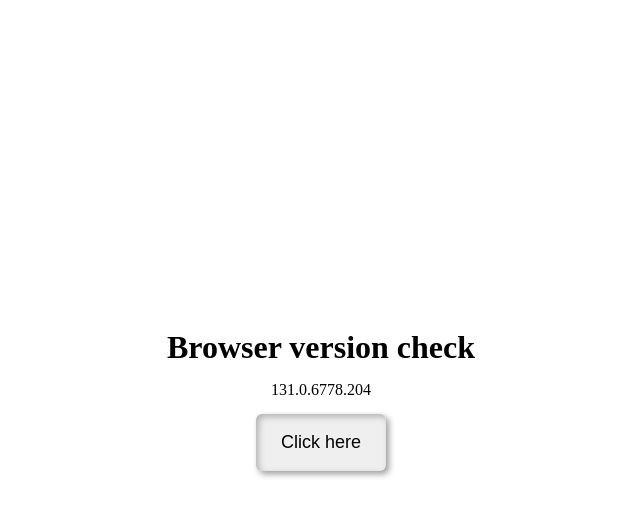
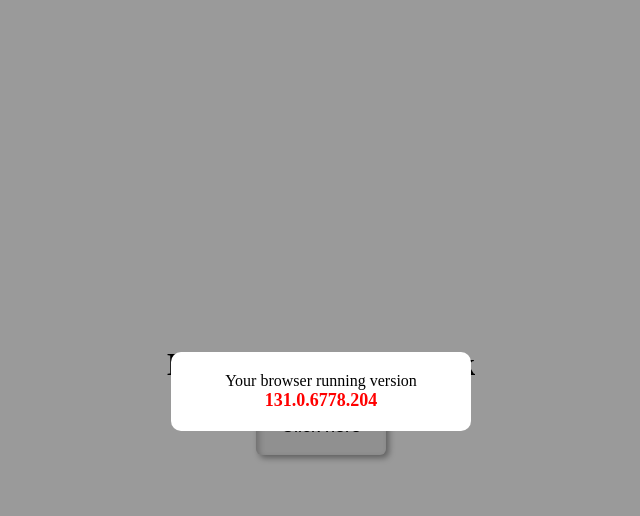
Before and after one commit to Mohibbulla-MMM/browser-check, a plain HTML site: page index.html in a window 1280 px wide. Both pictures are taken after a click on the button "Click here". Shown: the whole page, without its empty margins (319-959 px from the left). Drawn offline with Linux system fonts and the light colour scheme.

Commit message:
popup add

```diff
--- a/getVersion.js
+++ /dev/null
@@ -1,3 +0,0 @@
-
-
-module.exports = { getVersion };
--- a/index.html
+++ b/index.html
@@ -8,7 +8,18 @@
   </head>
   <body>
     <h1>Browser version check</h1>
-    <p id="version-show"></p>
+    <div id="popup" class="popup">
+      <div class="popup-box" >
+        <div class="box">
+          <!-- <section class="section">
+                <button class="button2">X</button>
+            </section> -->
+          <p class="p1">Your browser running version</p>
+          <p id="version-show" class="p2"></p>
+        </div>
+        <br />
+      </div>
+    </div>
     <button id="btn">Click here</button>
 
     <!-- script file  -->
--- a/script.js
+++ b/script.js
@@ -1,6 +1,7 @@
 "use strict";
 const btn = document.getElementById("btn");
 const versionShow = document.getElementById("version-show");
+const popup = document.getElementById("popup");
 // console.log(btn,versionShow);
 const browser = navigator.userAgent;
 btn.addEventListener("click", () => {
@@ -42,44 +43,18 @@ function getVersion(name) {
   if (value4.includes(".")) {
     // console.log(value4.includes('.'));
     console.log(value4);
+    const block = { display: "block" };
+    popup.classList.add('block');
+    popup.classList.remove('none');
+
     return value4;
-  } else {
+} else {
     return "Not Found";
-  }
 }
+}
+// pop close -----------------
+popup.addEventListener('click' ,()=>{
+    popup.classList.remove('block');
+    popup.classList.add('none');
 
-// const arr = value.indexOf("Chrome");
-// // console.log(arr);
-// const a = value.split(" ");
-// const b = value.slice(arr);
-// const c = b.split(" ");
-// const d = c[0].split("/");
-// // console.log(b);
-// // console.log(d[1]);
-// // console.log(value.split('('));
-
-// function myFunction() {
-//   if (
-//     (navigator.userAgent.indexOf("Opera") ||
-//       navigator.userAgent.indexOf("OPR")) != -1
-//   ) {
-//     alert("Opera");
-//   } else if (navigator.userAgent.indexOf("Edg") != -1) {
-//     alert("Edge");
-//   } else if (navigator.userAgent.indexOf("Chrome") != -1) {
-//     alert("Chrome");
-//   } else if (navigator.userAgent.indexOf("Safari") != -1) {
-//     alert("Safari");
-//   } else if (navigator.userAgent.indexOf("Firefox") != -1) {
-//     alert("Firefox");
-//   } else if (
-//     navigator.userAgent.indexOf("MSIE") != -1 ||
-//     !!document.documentMode == true
-//   ) {
-//     //IF IE > 10
-//     alert("IE");
-//   } else {
-//     alert("unknown");
-//   }
-// }
-// // console.log(value);
+})
--- a/style.css
+++ b/style.css
@@ -28,8 +28,49 @@ button {
     cursor: pointer;
     transition: all 0.3s;
 }
-button:hover{
+
+button:hover {
     box-shadow: inset 5px 5px 10px rgb(182, 181, 181),
-    5px 5px 10px rgb(156, 156, 156);
+        5px 5px 10px rgb(156, 156, 156);
 
- }
+}
+
+.popup {
+    width: 100vw;
+    height: 100vh;
+    background-color: rgba(0, 0, 0, 0.397);
+
+    position: fixed;
+    display: none;
+    z-index: 10;
+}
+
+.popup-box {
+    display: flex;
+    flex-direction: column;
+    justify-content: center;
+    align-items: center;
+    height: 100vh;
+}
+
+.popup .box {
+    background-color: white;
+    width: 300px;
+    padding: 20px;
+    border-radius: 10px;
+    text-align: center;
+}
+
+/* version test style  */
+.p2 {
+    font-size: 18px;
+    color: red;
+    font-weight: bold;
+}
+
+.block {
+    display: block;
+}
+.none {
+    display: none;
+}
```
Also changed, not shown: index2.html (deleted, +0 -34 lines).
